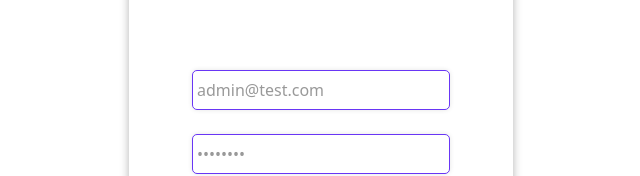
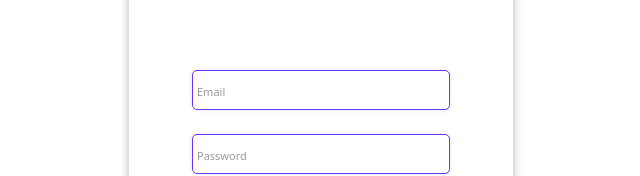
Before and after one commit to Moharamxr/Crashline, a React (Create React App) app: page /login in a window 1280 px wide. Shown: the part 226-402 px from the top of the page, without its empty margins (319-959 px from the left). Built offline with nearby package versions, Linux system fonts and the light colour scheme.

Commit message:
u33 final

```diff
--- a/src/components/Auth/login/Login.jsx
+++ b/src/components/Auth/login/Login.jsx
@@ -11,8 +11,8 @@ const Login = () => {
   const [isLoading, setIsLoading] = useState(false);
   const navigate = useNavigate();
   const initialValues = {
-    email: "admin@test.com",
-    password: "Admin123",
+    email: "",
+    password: "",
   };
 
   const validationSchema = Yup.object().shape({
```
